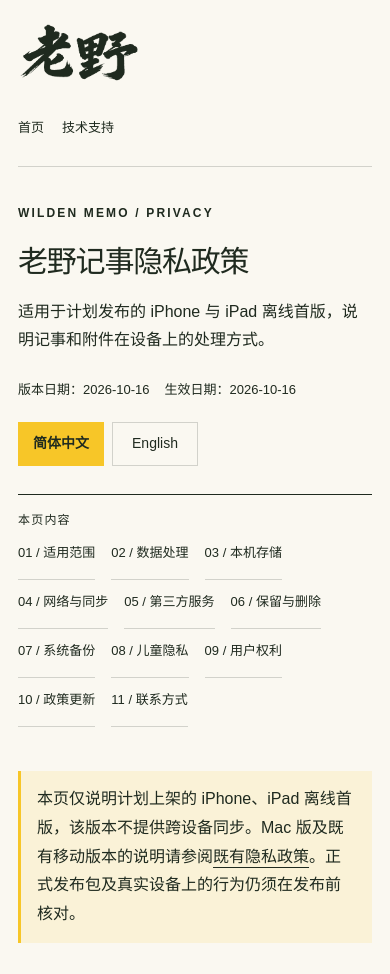
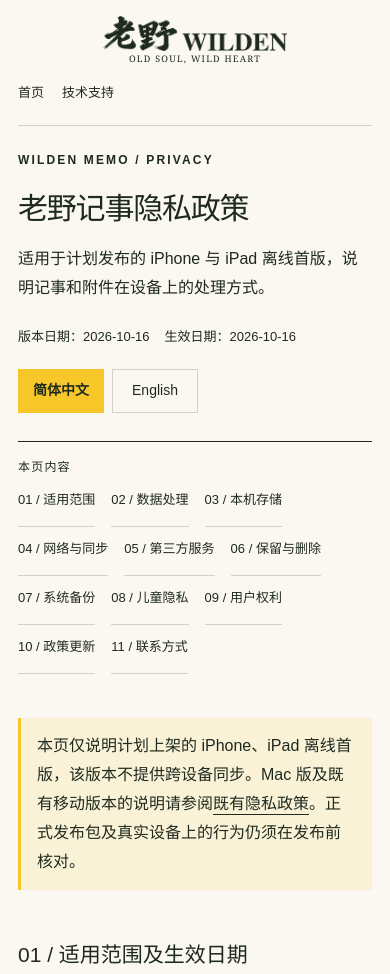
Before and after one commit to weinas5000/wilden-website, a plain HTML site: page memo/privacy/index.html in a window 390 px wide. Shown: the top 974 px of the page. Drawn offline with Linux system fonts and the light colour scheme.

Commit message:
Brand: align Memo privacy headers with homepage

```diff
--- a/memo/privacy/index.html
+++ b/memo/privacy/index.html
@@ -9,10 +9,10 @@
 <link rel="stylesheet" href="../../assets/site.css"><link rel="stylesheet" href="privacy.css">
 <link rel="alternate" hreflang="en" href="en/"><link rel="alternate" hreflang="zh-CN" href="./">
 </head>
-<body>
+<body class="memo-privacy-preview">
 <a class="skip" href="#main">跳到正文</a>
 <div class="shell">
-<header class="site-header"><a class="brand" href="../../index.html" aria-label="老野 WILDEN 首页"><img src="../../assets/brand-wordmark-6c5731c1.png" alt="书法字标「老野」" width="2968" height="1512"></a><nav class="nav" aria-label="主导航"><a href="../../index.html">首页</a><a href="../../support.html">技术支持</a></nav></header>
+<header class="site-header"><a class="brand" href="../../index.html" aria-label="老野 WILDEN 首页"><img src="../../assets/brand-wordmark.png" alt="老野 WILDEN" width="6281" height="1200"><span class="brand-tagline">OLD SOUL, WILD HEART</span></a><nav class="nav" aria-label="主导航"><a href="../../index.html">首页</a><a href="../../support.html">技术支持</a></nav></header>
 <main id="main">
 <header class="page-head"><p class="eyebrow">WILDEN Memo / Privacy</p><h1>老野记事隐私政策</h1><p>适用于计划发布的 iPhone 与 iPad 离线首版，说明记事和附件在设备上的处理方式。</p><div class="meta"><span>版本日期：<time datetime="2026-10-16">2026-10-16</time></span><span>生效日期：<time datetime="2026-10-16">2026-10-16</time></span></div><nav class="language-switch" aria-label="选择语言"><a href="./" lang="zh-CN" aria-current="page">简体中文</a><a href="en/" lang="en">English</a></nav></header>
 <div class="reading-layout"><nav class="toc" aria-label="本页目录"><p>本页内容</p><a href="#scope">01 / 适用范围</a><a href="#data">02 / 数据处理</a><a href="#local">03 / 本机存储</a><a href="#network">04 / 网络与同步</a><a href="#third-party">05 / 第三方服务</a><a href="#retention">06 / 保留与删除</a><a href="#backup">07 / 系统备份</a><a href="#children">08 / 儿童隐私</a><a href="#rights">09 / 用户权利</a><a href="#changes">10 / 政策更新</a><a href="#contact">11 / 联系方式</a></nav><article class="policy">
--- a/memo/privacy/privacy.css
+++ b/memo/privacy/privacy.css
@@ -7,3 +7,17 @@
 .policy section{scroll-margin-top:32px}
 .policy p{max-width:72ch}
 @media(max-width:640px){.language-switch{margin-top:20px}.policy-note{padding:14px 16px}}
+
+/* 隔离预览：沿用已发布首页的紧凑品牌组合，只作用于本目录的双语政策页。 */
+.memo-privacy-preview .site-header{padding:26px 0}
+.memo-privacy-preview .brand{display:flex;flex-direction:column;align-items:center;justify-content:center;text-decoration:none}
+.memo-privacy-preview .brand img{width:200px;height:auto}
+.memo-privacy-preview .brand-tagline{font-family:Georgia,serif;font-size:9px;line-height:1;letter-spacing:.14em;margin-top:3px;white-space:nowrap}
+@media(max-width:640px){
+  .memo-privacy-preview .site-header{padding:16px 0 10px}
+  .memo-privacy-preview .site-header .brand{margin-inline:auto}
+  .memo-privacy-preview .brand img{width:184px}
+  .memo-privacy-preview .nav{margin-top:8px}
+  .memo-privacy-preview .page-head{padding-top:24px}
+}
+@media(max-width:360px){.memo-privacy-preview .brand img{width:170px}}
```
Also changed, not shown: memo/privacy/en/index.html (+2 -2 lines).
